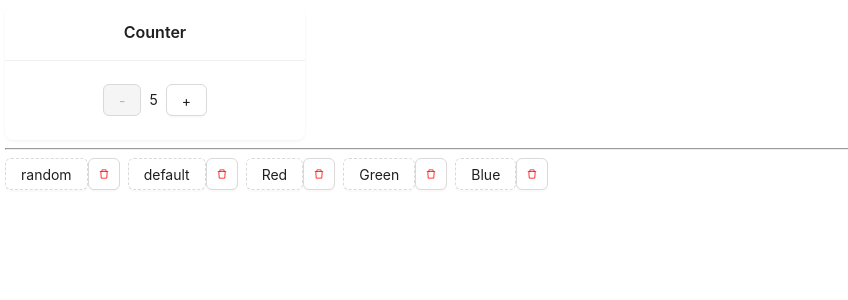
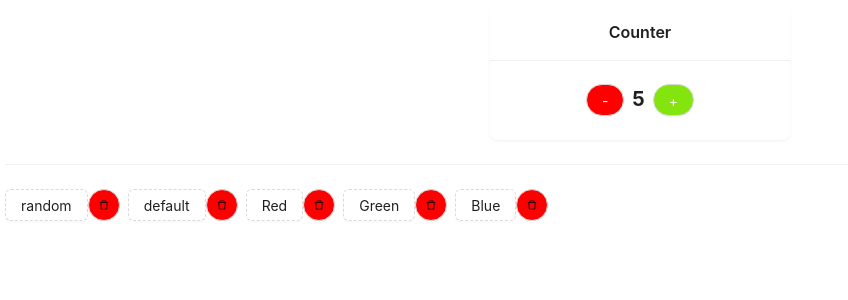
Before and after one commit to Tayyab-cs/demo-app, a React (Create React App) app: page / in a window 1280 px wide. Shown: the top 300 px of the page, without its empty margins (0-848 px from the left). Built offline with nearby package versions, Linux system fonts and the light colour scheme.

Commit message:
Design changes

```diff
--- a/src/components/ColorButtons.jsx
+++ b/src/components/ColorButtons.jsx
@@ -1,56 +1,48 @@
 import React, { useState } from "react";
 import { DeleteOutlined } from "@ant-design/icons";
-import { Flex, Button, Card, Alert, Typography, Space } from "antd";
+import { Flex, Button, Card, Typography, Space, message, Divider } from "antd";
 
 const { Text } = Typography;
 
 export default function ColorButtons({ colors }) {
   const [bgColor, setBgColor] = useState("#fff");
   const [count, setCount] = useState(5);
-  const [alertMsg, setAlertMsg] = useState("");
-  const [alertType, setAlertType] = useState("");
-  const [showAlert, setShowAlert] = useState(false);
   const [mutateColors, setMutateColors] = useState(colors);
   const [displayColors, setDisplayColors] = useState(colors.slice(0, count));
+  const [messageApi, contextHolder] = message.useMessage();
 
-  // Saving original colors array to mutable colors array
+  // Notification
+  const openMessage = (type, message) => {
+    messageApi.open({
+      type,
+      content: message,
+    });
+  };
 
+  // Handling Count Increment and Decrement
   const countIncrement = () => {
     if (count <= mutateColors.length) {
       setCount(() => count + 1);
-      setShowAlert(() => false);
       setDisplayColors(() =>
         mutateColors.filter((col) => !col.isDelete).slice(0, count + 1)
       );
     } else {
-      setAlertMsg("Colors Limit Reached");
-      setAlertType("warning");
-      setShowAlert(true);
+      openMessage('warning', 'Colors Limit Reached 😒');
     }
   };
   const countDecrement = () => {
     if (count > 5) {
       setCount(() => count - 1);
-      setShowAlert(() => false);
       setDisplayColors(() =>
         mutateColors.filter((col) => !col.isDelete).slice(0, count - 1)
       );
-    } else if (count === 5) {
-      setShowAlert(() => true);
     }
-  };
-
-  // Handling Alert
-  const handleAlertClose = () => {
-    setShowAlert(() => false);
   };
 
   // Delete Button
   const handleDelete = (colorId) => {
     if (count === 5) {
-      setAlertMsg("You are not allowed to perform this action");
-      setAlertType("error");
-      setShowAlert(() => true);
+      openMessage('error', 'You are not allowed to perform this action 😢');
     } else if (count > 5) {
       const updatedColors = mutateColors.map((col) =>
         col.id === colorId ? { ...col, isDelete: true } : col
@@ -59,41 +51,31 @@ export default function ColorButtons({ colors }) {
       setDisplayColors(
         updatedColors.filter((col) => !col.isDelete).slice(0, count - 1)
       );
-      setShowAlert(false);
       setCount((preCount) => preCount - 1);
     }
   };
 
   return (
     <div style={{ backgroundColor: bgColor, height: "100vh", padding: "5px" }}>
+      {contextHolder}
       {/***** CARD *****/}
-      <Flex gap="large">
+      <Flex justify="center">
         <Card
           title="Counter"
           bordered={false}
           style={{ width: 300, textAlign: "center" }}
         >
           <Space>
-            <Button disabled={count === 5} onClick={() => countDecrement()}>
+            <Button disabled={count === 5} style={{ color: 'white', background: 'red', borderRadius: '20px' }} onClick={() => countDecrement()}>
               -
             </Button>
-            <Text>{count}</Text>
-            <Button onClick={() => countIncrement()}>+</Button>
+            <Text style={{ fontWeight: 'bold', fontSize: '20px'}}>{count}</Text>
+            <Button style={{ color: 'white', background: '#83E50D', borderRadius: '20px' }} onClick={() => countIncrement()}>+</Button>
           </Space>
         </Card>
-        <div>
-          {showAlert && (
-            <Alert
-              message={alertMsg}
-              type={alertType}
-              showIcon
-              closable
-              onClose={() => handleAlertClose()}
-            />
-          )}
-        </div>
       </Flex>
-      <hr />
+
+      <Divider />
 
       {/***** BUTTONS *****/}
       <Flex gap="small" wrap="wrap">
@@ -107,7 +89,6 @@ export default function ColorButtons({ colors }) {
               key={color.key}
               type="dashed"
               onClick={() => {
-                setShowAlert(false);
                 setBgColor(color.hex);
               }}
             >
@@ -119,7 +100,9 @@ export default function ColorButtons({ colors }) {
                 display: "flex",
                 justifyContent: "center",
                 alignItems: "center",
-                color: "red",
+                color: "black",
+                background: 'red',
+                borderRadius: "20px",
               }}
               onClick={() => handleDelete(color.id)}
             >
```
